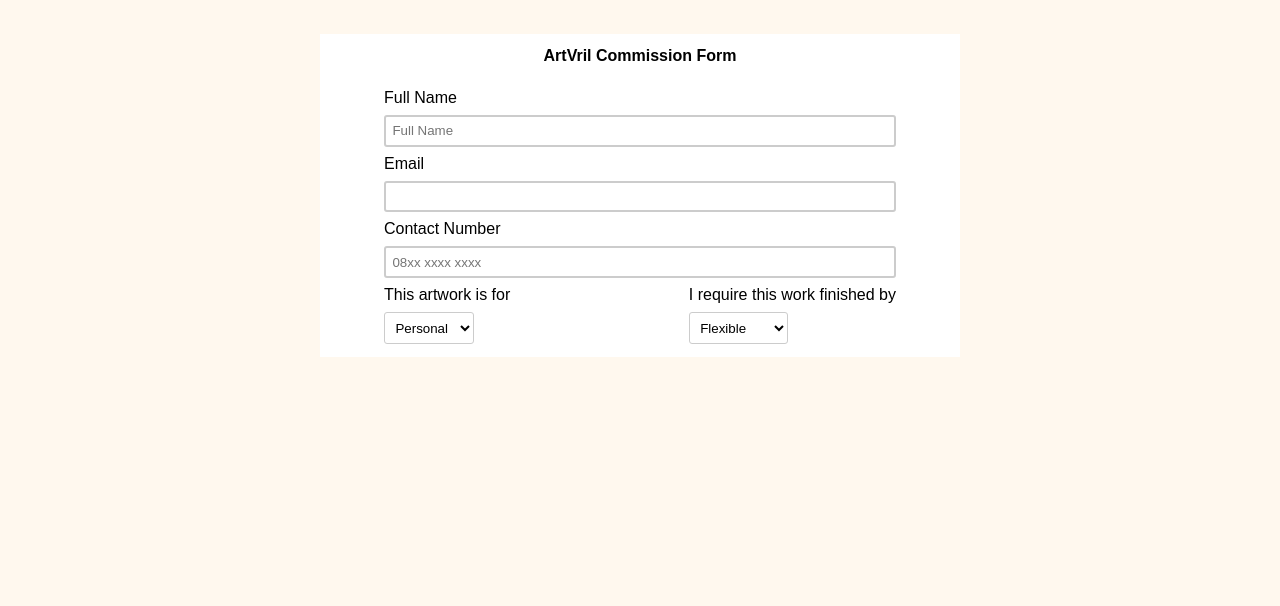
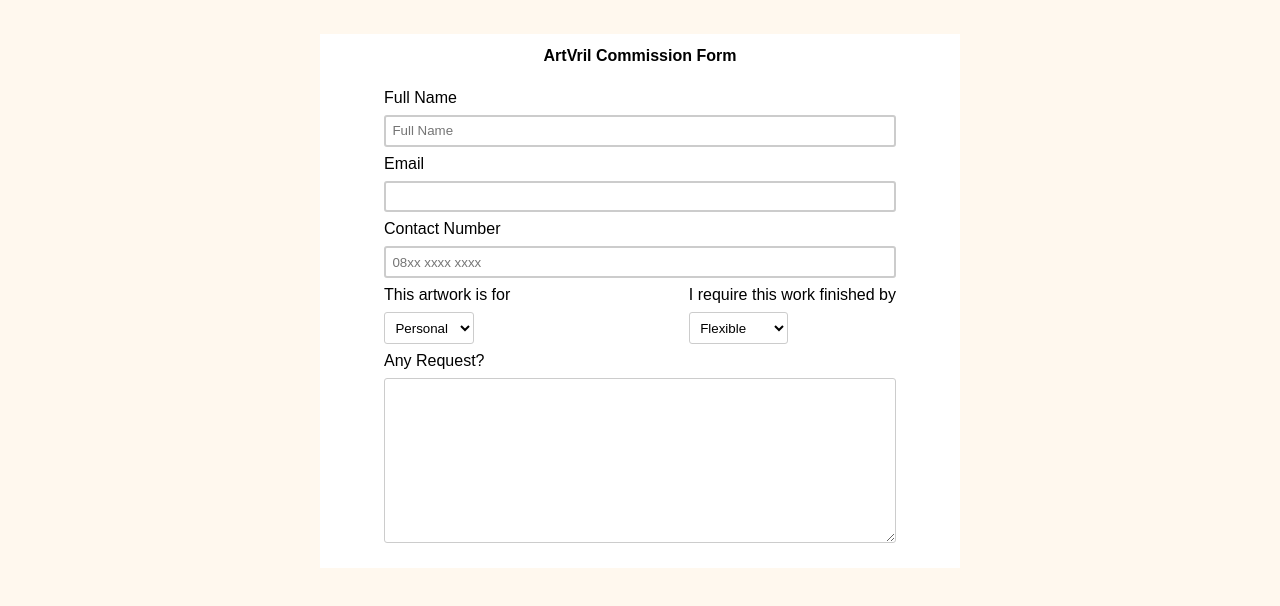
Before and after one commit to Bloogrty/ArtVril, a plain HTML site: page view/form-commission.html in a window 1280 px wide. Shown: the part 112-718 px from the top of the page. Drawn offline with Linux system fonts and the light colour scheme.

Commit message:
Add textarea to commission form

```diff
--- a/style/form-commission.css
+++ b/style/form-commission.css
@@ -21,7 +21,7 @@ main {
     margin-bottom: 3vh;
 }
 
-input {
+input, textarea {
     border-color: var(--color-gray);
     border-radius: 3px;
     border-style: solid;
@@ -37,9 +37,15 @@ input {
     margin-bottom: 1vh;
 }
 
+textarea {
+    width: 40vw;
+    margin-bottom: 1vh;
+}
+
 .form__half-width {
     display: flex;
     justify-content: space-between;
+    margin-bottom: 1vh;
 }
 
 select {
--- a/view/form-commission.html
+++ b/view/form-commission.html
@@ -45,18 +45,21 @@
       <div class="form__full-width-input">
         <input type="text" name="full-name" id="full-name" placeholder="Full Name">
       </div>
+
       <div class="form__input-title">
         <label for="email">Email</label>
       </div>
       <div class="form__full-width-input">
         <input type="email" name="email" id="email">
       </div>
+
       <div class="form__input-title">
         <label for="contact-number">Contact Number</label>
       </div>
       <div class="form__full-width-input">
         <input type="text" name="contact-number" id="contact-number" placeholder="08xx xxxx xxxx">
       </div>
+
       <div class="form__half-width">
         <div class="form__half-width-column">
           <div class="form__input-title">
@@ -81,6 +84,13 @@
         </div>
 
       </div>
+
+      <div class="form__input-title">
+        <label for="request">Any Request?</label>
+      </div>
+      <div class="form__full-width-input">
+        <textarea name="request" id="request" cols="30" rows="10"></textarea>
+      </div>
     </form>
   </div>
 </main>
```
